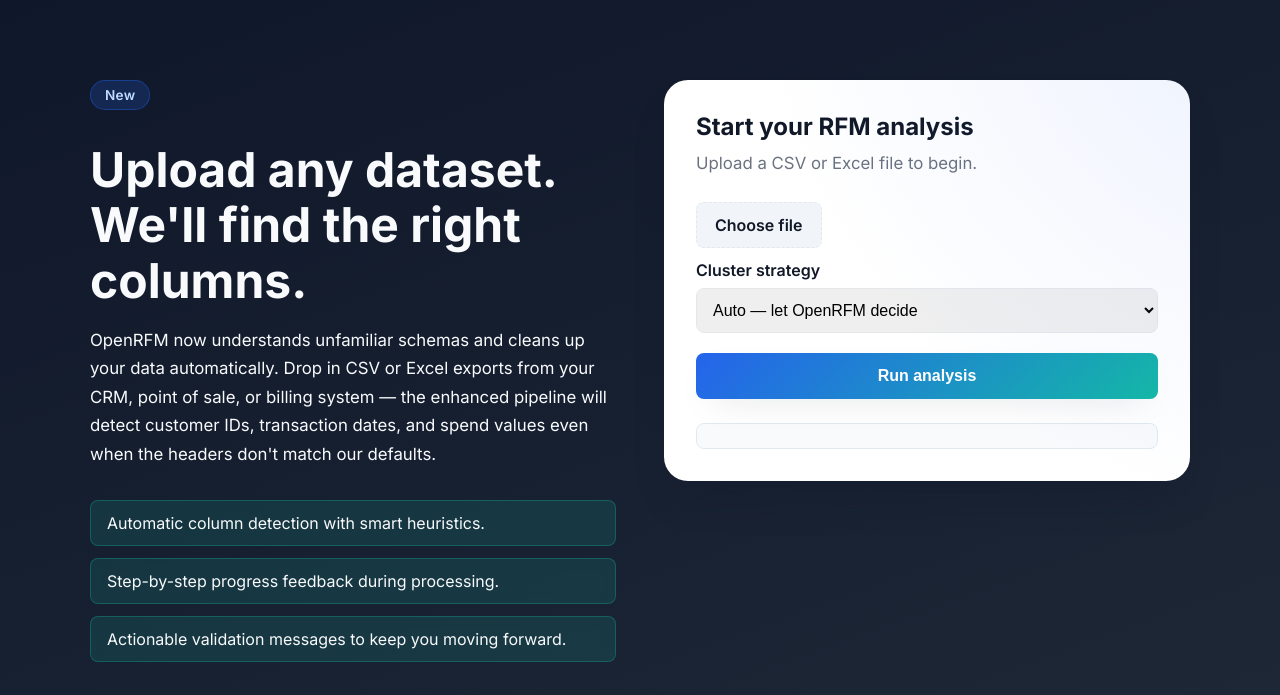
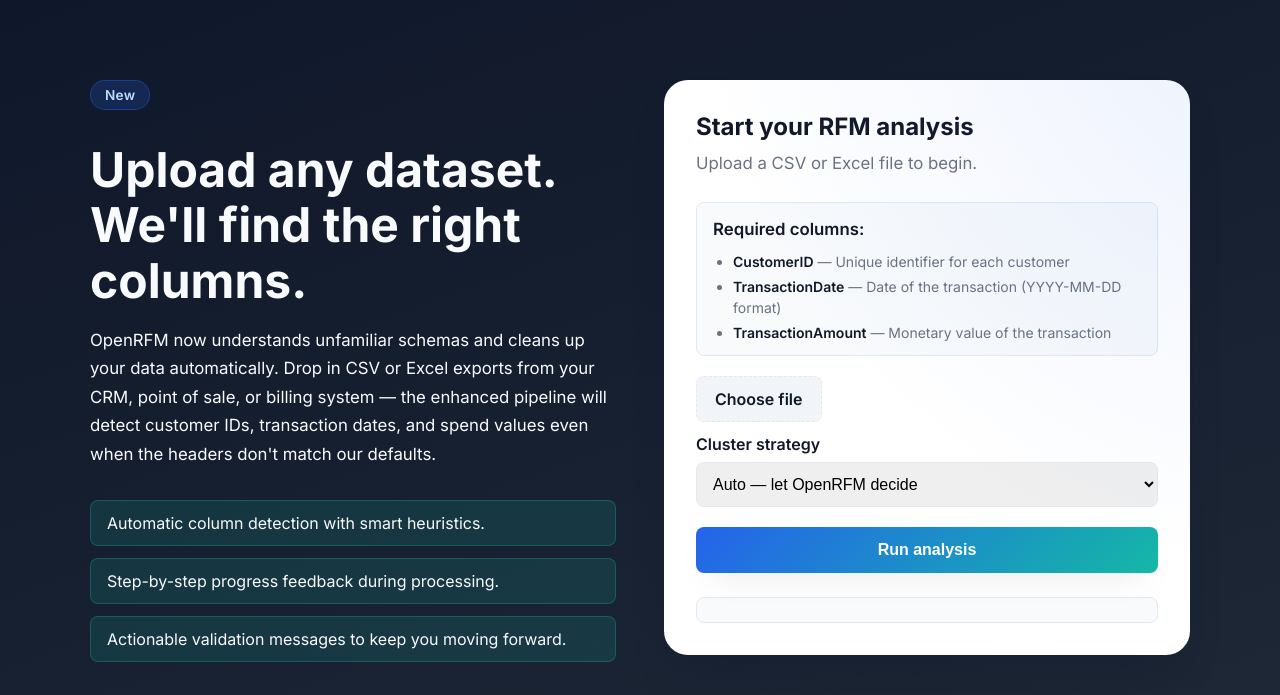
Before and after one commit to kamalu-chioma/OpenRFM, a Flask app: page / in a window 1280 px wide. Shown: the top 695 px of the page. Run offline with Flask 3, Linux system fonts and the light colour scheme; some libraries are stand-ins or nearby versions.

Commit message:
Add UI hint for required upload columns
Added a static hint listing CustomerID, TransactionDate, and TransactionAmount in the upload card to reduce failed uploads by setting expectations before file selection.

```diff
--- a/static/css/styles.css
+++ b/static/css/styles.css
@@ -113,6 +113,42 @@ body {
 .muted {
     color: var(--muted);
     margin: 0 0 24px;
+}
+
+.required-columns-hint {
+    background: #f8fafc;
+    border: 1px solid #e2e8f0;
+    border-radius: var(--radius-sm);
+    padding: 12px 16px;
+    margin-bottom: 20px;
+    font-size: 0.875rem;
+}
+
+.hint-title {
+    margin: 0 0 8px;
+    font-weight: 600;
+    color: var(--text);
+    font-size: 0.875rem;
+}
+
+.hint-list {
+    margin: 0;
+    padding-left: 20px;
+    color: var(--muted);
+}
+
+.hint-list li {
+    margin-bottom: 4px;
+    line-height: 1.5;
+}
+
+.hint-list li:last-child {
+    margin-bottom: 0;
+}
+
+.hint-list strong {
+    color: var(--text);
+    font-weight: 600;
 }
 
 label {
--- a/templates/index.html
+++ b/templates/index.html
@@ -30,6 +30,14 @@
             <div class="hero__card" aria-labelledby="upload-heading">
                 <h2 id="upload-heading">Start your RFM analysis</h2>
                 <p class="muted">Upload a CSV or Excel file to begin.</p>
+                <div class="required-columns-hint">
+                    <p class="hint-title">Required columns:</p>
+                    <ul class="hint-list">
+                        <li><strong>CustomerID</strong> — Unique identifier for each customer</li>
+                        <li><strong>TransactionDate</strong> — Date of the transaction (YYYY-MM-DD format)</li>
+                        <li><strong>TransactionAmount</strong> — Monetary value of the transaction</li>
+                    </ul>
+                </div>
                 <form id="upload-form">
                     <label class="file-input" for="file">Choose file</label>
                     <input type="file" id="file" name="file" accept=".csv,.xlsx" required />
```
